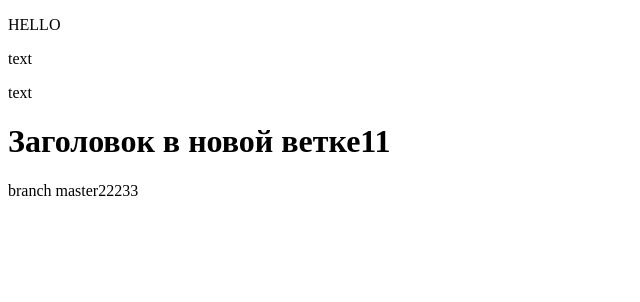
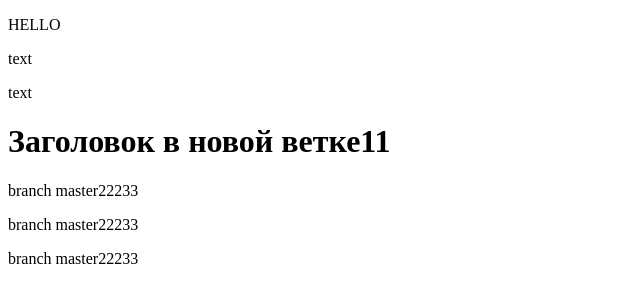
Before and after one commit to artyomromasov/first, a plain HTML site: page index.html in a window 1280 px wide. Shown: the whole page, without its empty margins (0-640 px from the left). Drawn offline with Linux system fonts and the light colour scheme.

Commit message:
comment1

```diff
--- a/index.html
+++ b/index.html
@@ -10,5 +10,7 @@
 <p>text</p>
 <h1>Заголовок в новой ветке11</h1>
 <p>branch master22233</p>
+<p>branch master22233</p>
+<p>branch master22233</p>
   </body>
 </html>
```
